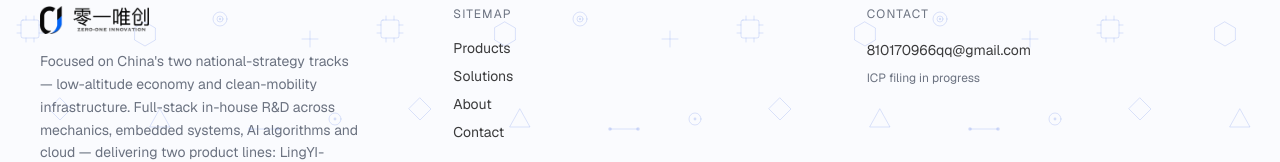
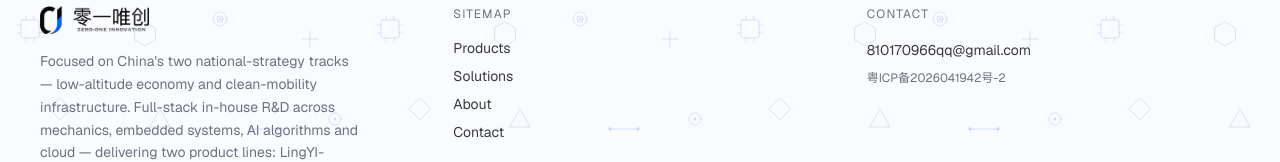
Before and after one commit to Dragolone/01web, a Next.js app: page /en in a window 1280 px wide. Shown: the part 4701-4863 px from the top of the page. Built offline with nearby package versions, Linux system fonts and the light colour scheme; no server answers.

Commit message:
配置真实域名并展示 ICP 备案号
- 站点默认域名改为 www.01weichuang.com（sitemap/robots/canonical/OG/JSON-LD 同步）
- footer 展示备案号 粤ICP备2026041942号-2 并链接工信部官网
- 三语字典同步备案号

```diff
--- a/src/app/site.ts
+++ b/src/app/site.ts
@@ -1,8 +1,8 @@
 // Site-level config used by metadata, sitemap, robots, and OG images.
 // Override at deploy time via the NEXT_PUBLIC_SITE_URL env var, e.g.
-// NEXT_PUBLIC_SITE_URL=https://www.zeroone-innovation.com
+// NEXT_PUBLIC_SITE_URL=https://www.01weichuang.com
 export const SITE_URL = (
-  process.env.NEXT_PUBLIC_SITE_URL || "https://www.zeroone-innovation.com"
+  process.env.NEXT_PUBLIC_SITE_URL || "https://www.01weichuang.com"
 ).replace(/\/$/, "");
 
 export const SITE_PATHS = ["", "/products", "/solutions", "/about", "/contact"] as const;
--- a/src/components/Footer.tsx
+++ b/src/components/Footer.tsx
@@ -71,7 +71,14 @@ export function Footer({ lang, dict }: Props) {
               <path d="M3 9 9 3M9 3H4.5M9 3v4.5" stroke="currentColor" strokeWidth="1.5" strokeLinecap="round" strokeLinejoin="round" />
             </svg>
           </a>
-          <p className="mt-2 text-xs text-muted">{dict.footer.icp}</p>
+          <a
+            href="https://beian.miit.gov.cn/"
+            target="_blank"
+            rel="noreferrer"
+            className="mt-2 block text-xs text-muted hover:text-brand transition-colors"
+          >
+            {dict.footer.icp}
+          </a>
         </div>
       </div>
       <div className="border-t border-border">
--- a/src/dictionaries/en.json
+++ b/src/dictionaries/en.json
@@ -511,7 +511,7 @@
   },
   "footer": {
     "copy": "© 2026 Shenzhen Zero-One Innovation Technology Co., Ltd. All rights reserved.",
-    "icp": "ICP filing in progress",
+    "icp": "粤ICP备2026041942号-2",
     "sitemapLabel": "Sitemap",
     "contactLabel": "Contact",
     "links": {
--- a/src/dictionaries/zh-Hant.json
+++ b/src/dictionaries/zh-Hant.json
@@ -511,7 +511,7 @@
   },
   "footer": {
     "copy": "© 2026 深圳零一唯創科技有限公司 保留所有權利",
-    "icp": "ICP 備案準備中",
+    "icp": "粤ICP备2026041942号-2",
     "sitemapLabel": "網站地圖",
     "contactLabel": "聯絡方式",
     "links": {
--- a/src/dictionaries/zh.json
+++ b/src/dictionaries/zh.json
@@ -511,7 +511,7 @@
   },
   "footer": {
     "copy": "© 2026 深圳零一唯创科技有限公司 保留所有权利",
-    "icp": "ICP 备案准备中",
+    "icp": "粤ICP备2026041942号-2",
     "sitemapLabel": "网站地图",
     "contactLabel": "联系方式",
     "links": {
```
